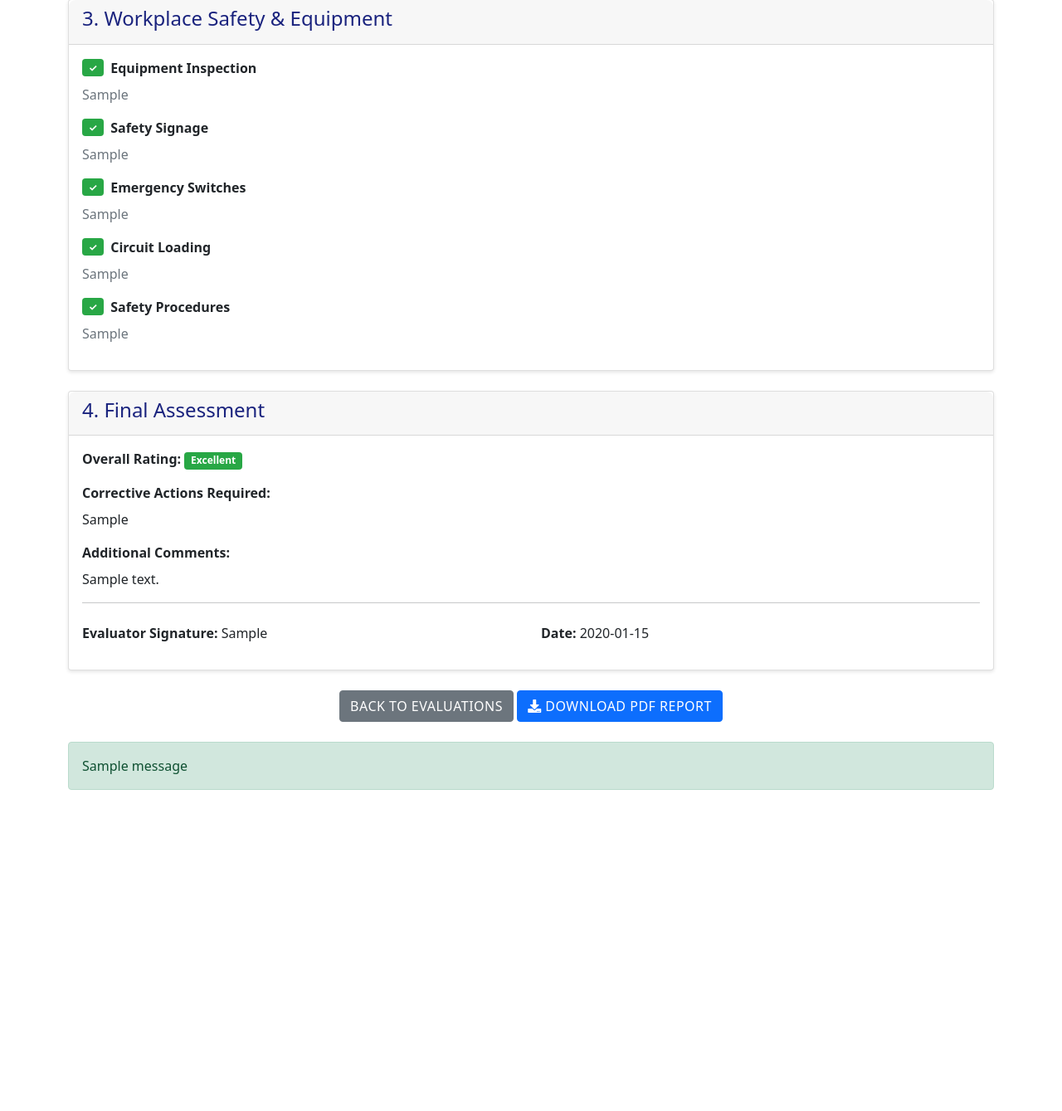
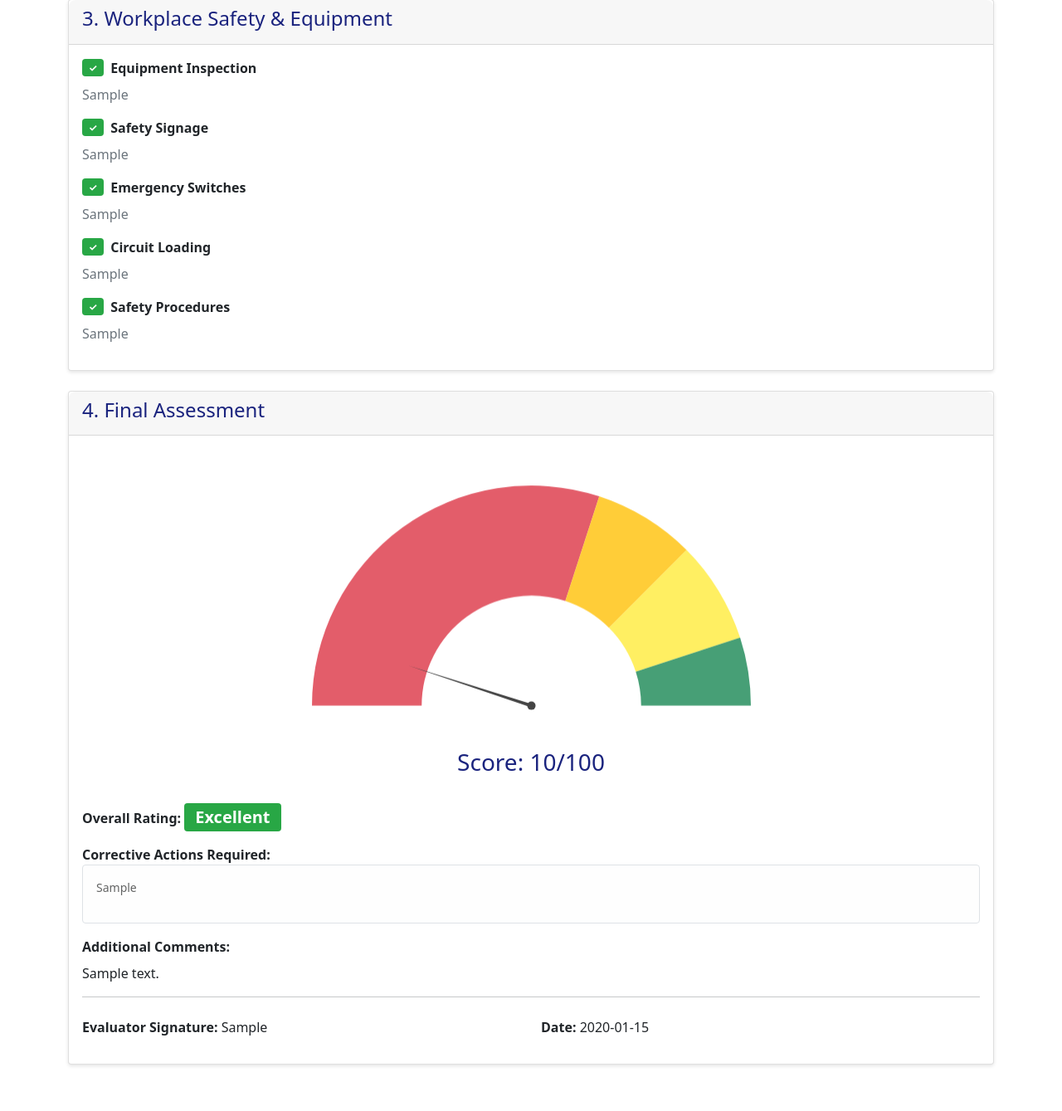
Before and after one commit to mufasa-james/ElectroPro, a Flask app: page /view-evaluation-form/1 in a window 1280 px wide. Shown: the part 1335-2674 px from the top of the page at 83% size. Before the commit the page ends 2287 px from the top, so only its background shows below. Run offline with Flask 3, Linux system fonts and the light colour scheme; a user stored in the database is signed in; tables that the repository leaves empty hold one stand-in row (values such as "Sample post"); one stand-in notice (Sample message) is shown; some libraries are stand-ins or nearby versions.

Commit message:
Implement automated compliance scoring and visual speedometer reporting

```diff
--- a/app/routes.py
+++ b/app/routes.py
@@ -12,6 +12,76 @@ from reportlab.lib.pagesizes import A4
 from reportlab.platypus import SimpleDocTemplate, Paragraph, Spacer
 from reportlab.lib.styles import getSampleStyleSheet, ParagraphStyle
 from reportlab.lib.units import inch
+
+from reportlab.lib.units import inch
+
+# --- AUTOMATED ASSESSMENT CONFIGURATION ---
+ASSESSMENT_CRITERIA = {
+    # Section 1: General Compliance (Total: 30)
+    'contractor_license': {'weight': 6, 'critical': False, 'msg': 'Contractor license missing or invalid.'},
+    'design_compliance': {'weight': 6, 'critical': False, 'msg': 'Work does not comply with approved design.'},
+    'documentation': {'weight': 6, 'critical': False, 'msg': 'Documentation incomplete or missing.'},
+    'testing_records': {'weight': 6, 'critical': False, 'msg': 'Testing records unavailable.'},
+    'wiring_regulations': {'weight': 6, 'critical': True, 'msg': 'Violation of BS 7671 wiring regulations.'},
+
+    # Section 2: Electrical System Safety (Total: 40)
+    'circuit_breakers': {'weight': 10, 'critical': True, 'msg': 'Circuit breakers improperly rated or faulty.'},
+    'earthing_bonding': {'weight': 10, 'critical': True, 'msg': 'Improper earthing and bonding.'},
+    'exposed_wires': {'weight': 10, 'critical': True, 'msg': 'Exposed live wires detected.'},
+    'rcd_installed': {'weight': 8, 'critical': True, 'msg': 'RCDs not installed or non-functional.'},
+    'panel_labeling': {'weight': 2, 'critical': False, 'msg': 'Electrical panels not properly labeled.'},
+
+    # Section 3: Workplace Safety & Equipment (Total: 30)
+    'equipment_inspection': {'weight': 6, 'critical': False, 'msg': 'Equipment not inspected/maintained.'},
+    'safety_signage': {'weight': 4, 'critical': False, 'msg': 'Safety signage missing.'},
+    'emergency_switches': {'weight': 8, 'critical': True, 'msg': 'Emergency switches inaccessible or missing.'},
+    'circuit_loading': {'weight': 8, 'critical': True, 'msg': 'Circuits are overloaded.'},
+    'safety_procedures': {'weight': 4, 'critical': False, 'msg': 'Safety procedures not established.'}
+}
+
+def calculate_assessment_score(form_data):
+    """
+    Calculates the compliance score based on form data and ASSESSMENT_CRITERIA.
+    Returns: (rating, score, auto_generated_corrective_actions)
+    """
+    score = 0
+    total_possible = sum(item['weight'] for item in ASSESSMENT_CRITERIA.values())
+    critical_failures = []
+    auto_corrective_actions = []
+
+    for field_name, criteria in ASSESSMENT_CRITERIA.items():
+        # Get the boolean value from the form data (True = Compliant, False = Non-Compliant)
+        # Note: We assume the form field names match the keys in ASSESSMENT_CRITERIA
+        is_compliant = getattr(form_data, field_name).data
+
+        if is_compliant:
+            score += criteria['weight']
+        else:
+            # If not compliant, check if it's critical
+            if criteria['critical']:
+                critical_failures.append(criteria['msg'])
+
+            # valid failure, add to corrective actions
+            auto_corrective_actions.append(f"- {criteria['msg']}")
+
+    # Determine Rating
+    if critical_failures:
+        rating = 'Non-Compliant'
+        # Optional: You might want to force the score to reflect the failure, or keep the raw score.
+        # Let's keep the raw score but cap the rating.
+    else:
+        # Standard grading scale
+        percentage = (score / total_possible) * 100
+        if percentage >= 90:
+            rating = 'Excellent'
+        elif percentage >= 75:
+            rating = 'Satisfactory'
+        elif percentage >= 60:
+            rating = 'Needs Improvement'
+        else:
+            rating = 'Non-Compliant'
+
+    return rating, score, auto_corrective_actions
 
 # Define Blueprint
 main = Blueprint('main', __name__)
@@ -264,6 +334,20 @@ def fill_evaluation_form(evaluation_id):
     form = EvaluationFormForm()
     if form.validate_on_submit():
         print("Form validation passed")  # Debug log
+
+        # --- AUTOMATED SCORING & COMPLIANCE LOGIC ---
+        calculated_rating, calculated_score, auto_actions = calculate_assessment_score(form)
+
+        # Merge auto-generated actions with user's comments
+        manual_actions = form.corrective_actions.data or ""
+        if auto_actions:
+            combined_actions = "AUTOMATED FINDINGS:\n" + "\n".join(auto_actions) + "\n\nEVALUATOR NOTES:\n" + manual_actions
+        else:
+            combined_actions = manual_actions
+
+        print(f"Automated Assessment: Rating={calculated_rating}, Score={calculated_score}")
+        # -----------------------------------------------
+
         try:
             # First create and save the evaluation form
             evaluation_form = EvaluationForm(
@@ -307,9 +391,9 @@ def fill_evaluation_form(evaluation_id):
                 safety_procedures=form.safety_procedures.data,
                 safety_procedures_remarks=form.safety_procedures_remarks.data,
 
-                # Section 4
-                overall_rating=form.overall_rating.data,
-                corrective_actions=form.corrective_actions.data,
+                # Section 4 - USING AUTOMATED VALUES
+                overall_rating=calculated_rating,  # Overriding form.overall_rating.data
+                corrective_actions=combined_actions, # Using combined actions
                 additional_comments=form.additional_comments.data,
                 evaluator_signature=form.evaluator_signature.data,
                 signed_date=datetime.now().date()
@@ -351,9 +435,10 @@ def fill_evaluation_form(evaluation_id):
             db.session.add(report)
             print("Added report to session")  # Debug log
 
-            # Update evaluation status
+            # Update evaluation status and Score
             evaluation.Status = 'Completed'
-            print("Updated evaluation status")  # Debug log
+            evaluation.Score = calculated_score  # Update the Score field in the main Evaluation table
+            print(f"Updated evaluation status to Completed with Score: {calculated_score}")  # Debug log
 
             # Commit all changes
             db.session.commit()
--- a/app/templates/view_evaluation_form.html
+++ b/app/templates/view_evaluation_form.html
@@ -1,5 +1,6 @@
 <!DOCTYPE html>
 <html lang="en">
+
 <head>
     <meta charset="UTF-8">
     <meta name="viewport" content="width=device-width, initial-scale=1.0">
@@ -10,6 +11,7 @@
     <!-- Add Font Awesome for icons -->
     <link href="https://cdnjs.cloudflare.com/ajax/libs/font-awesome/5.15.4/css/all.min.css" rel="stylesheet">
 </head>
+
 <body>
     <!-- Authentication Navigation -->
     <nav class="auth-nav">
@@ -35,7 +37,8 @@
         <div class="container mt-4">
             <div class="d-flex justify-content-between align-items-center mb-4">
                 <h2>Electrical Safety Evaluation Report</h2>
-                <a href="{{ url_for('main.download_report', report_id=evaluation.report.ReportID) }}" class="btn btn-primary">
+                <a href="{{ url_for('main.download_report', report_id=evaluation.report.ReportID) }}"
+                    class="btn btn-primary">
                     <i class="fas fa-download"></i> Download PDF Report
                 </a>
             </div>
@@ -236,16 +239,36 @@
                     <h4>4. Final Assessment</h4>
                 </div>
                 <div class="card-body">
+                    <!-- Speedometer Gauge -->
+                    <div class="row justify-content-center mb-4">
+                        <div class="col-md-6 text-center">
+                            <canvas id="complianceGauge"></canvas>
+                            <h3 class="mt-2" id="scoreLabel">Score: {{ evaluation.Score|int if evaluation.Score else 0
+                                }}/100</h3>
+                        </div>
+                    </div>
+
                     <div class="mb-3">
                         <strong>Overall Rating:</strong>
-                        <span class="badge {{ 'bg-success' if form.overall_rating == 'Excellent' else 'bg-warning' if form.overall_rating == 'Satisfactory' else 'bg-danger' }}">
+                        {% set rating_class = 'bg-danger' %}
+                        {% if form.overall_rating == 'Excellent' %}
+                        {% set rating_class = 'bg-success' %}
+                        {% elif form.overall_rating == 'Satisfactory' %}
+                        {% set rating_class = 'bg-warning text-dark' %}
+                        {% elif form.overall_rating == 'Needs Improvement' %}
+                        {% set rating_class = 'bg-warning' %} <!-- Orange-ish -->
+                        {% endif %}
+                        <span class="badge {{ rating_class }} fs-5">
                             {{ form.overall_rating }}
                         </span>
                     </div>
 
                     <div class="mb-3">
                         <strong>Corrective Actions Required:</strong>
-                        <p class="mt-2">{{ form.corrective_actions or 'None specified' }}</p>
+                        <div class="alert alert-light border">
+                            <pre
+                                style="white-space: pre-wrap; font-family: inherit;">{{ form.corrective_actions or 'None specified' }}</pre>
+                        </div>
                     </div>
 
                     <div class="mb-3">
@@ -266,25 +289,81 @@
                 </div>
             </div>
 
-            <div class="text-center mb-4">
-                <a href="{{ url_for('main.evaluations') }}" class="btn btn-secondary">Back to Evaluations</a>
-                <a href="{{ url_for('main.download_report', report_id=evaluation.report.ReportID) }}" class="btn btn-primary">
-                    <i class="fas fa-download"></i> Download PDF Report
-                </a>
-            </div>
+            <!-- Chart.js Script for Speedometer -->
+            <script src="https://cdn.jsdelivr.net/npm/chart.js"></script>
+            <script>
+                document.addEventListener('DOMContentLoaded', function () {
+                    const ctx = document.getElementById('complianceGauge').getContext('2d');
+                    const score = {{ evaluation.Score| int if evaluation.Score else 0
+                }};
 
-            {% with messages = get_flashed_messages(with_categories=true) %}
-                {% if messages %}
-                    {% for category, message in messages %}
-                        <div class="alert alert-{{ category }}">{{ message }}</div>
-                    {% endfor %}
-                {% endif %}
-            {% endwith %}
-        </div>
-    </div>
+                // Gauge Chart (Doughnut with needle workaround)
+                const data = {
+                    labels: ['Non-Compliant', 'Needs Improvement', 'Satisfactory', 'Excellent'],
+                    datasets: [{
+                        data: [60, 15, 15, 10], // Sections: 0-60, 60-75, 75-90, 90-100
+                        backgroundColor: [
+                            'rgba(220, 53, 69, 0.8)',   // Red (0-60%)
+                            'rgba(255, 193, 7, 0.8)',   // Orange (60-75%)
+                            'rgba(255, 235, 59, 0.8)',  // Yellow/Greenish (75-90%) - let's make it lighter green
+                            'rgba(25, 135, 84, 0.8)'    // Green (90-100%)
+                        ],
+                        borderWidth: 0,
+                        cutout: '50%',
+                        rotation: 270, // Start at bottom
+                        circumference: 180 // Half circle
+                    }]
+                };
+
+                const gaugeChart = new Chart(ctx, {
+                    type: 'doughnut',
+                    data: data,
+                    options: {
+                        responsive: true,
+                        aspectRatio: 1.5,
+                        plugins: {
+                            legend: { display: false },
+                            tooltip: { enabled: false }
+                        }
+                    },
+                    plugins: [{
+                        id: 'gaugeNeedle',
+                        afterDatasetDraw(chart, args, options) {
+                            const { ctx, config, data, chartArea: { top, bottom, left, right, width, height } } = chart;
+
+                            ctx.save();
+                            const needleValue = score;
+                            const dataTotal = 100;
+                            const angle = Math.PI + (1 / dataTotal * needleValue * Math.PI);
+                            const cx = width / 2;
+                            const cy = chart._metasets[0].data[0].y;
+
+                            // Draw needle
+                            ctx.translate(cx, cy);
+                            ctx.rotate(angle);
+                            ctx.beginPath();
+                            ctx.moveTo(0, -2);
+                            ctx.lineTo(height / 2 - 20, 0); // Needle length
+                            ctx.lineTo(0, 2);
+                            ctx.fillStyle = '#444';
+                            ctx.fill();
+
+                            // Draw needle center circle
+                            ctx.rotate(-angle);
+                            ctx.beginPath();
+                            ctx.arc(0, 0, 5, 0, Math.PI * 2);
+                            ctx.fillStyle = '#444';
+                            ctx.fill();
+                            ctx.restore();
+                        }
+                    }]
+                });
+                });
+            </script>
 
             <!-- Add Bootstrap JS and its dependencies -->
             <script src="https://cdn.jsdelivr.net/npm/@popperjs/core@2.10.2/dist/umd/popper.min.js"></script>
             <script src="https://cdn.jsdelivr.net/npm/bootstrap@5.1.3/dist/js/bootstrap.min.js"></script>
 </body>
+
 </html>
```
Also changed, not shown: README.md. Lines whose indentation alone changed are shown as unchanged.
